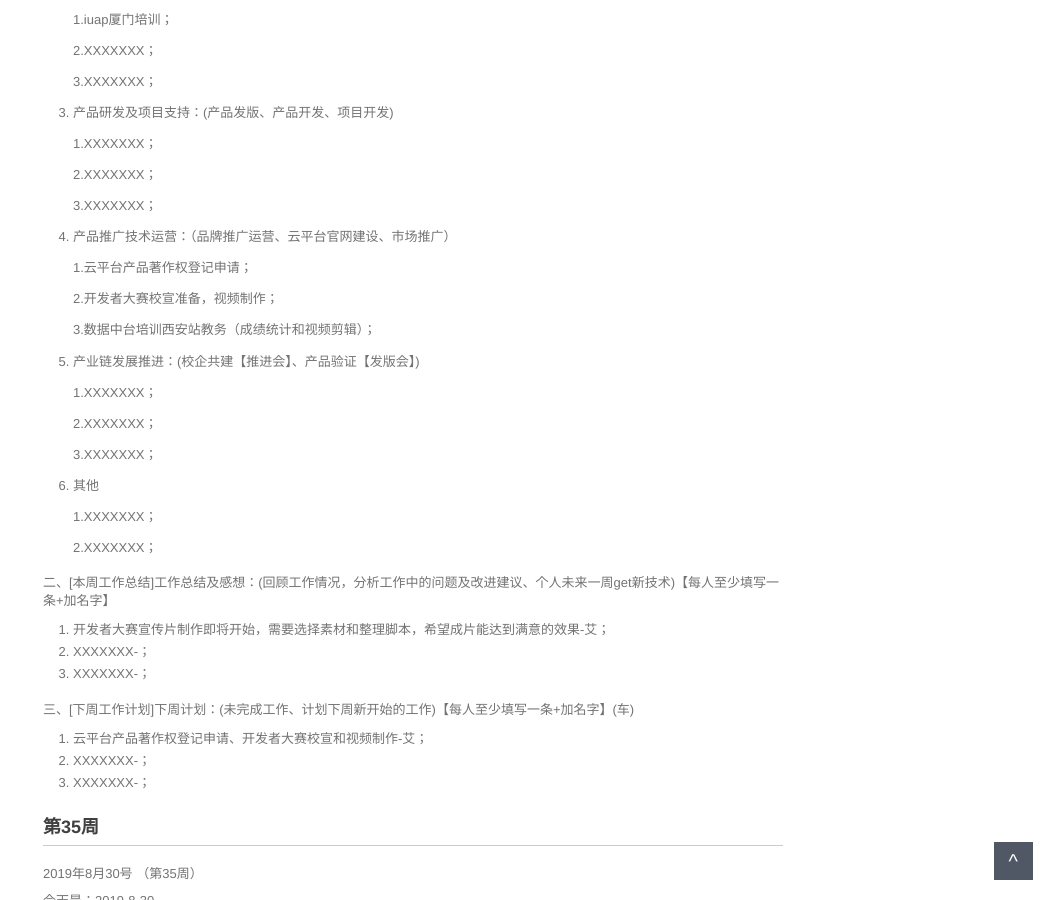
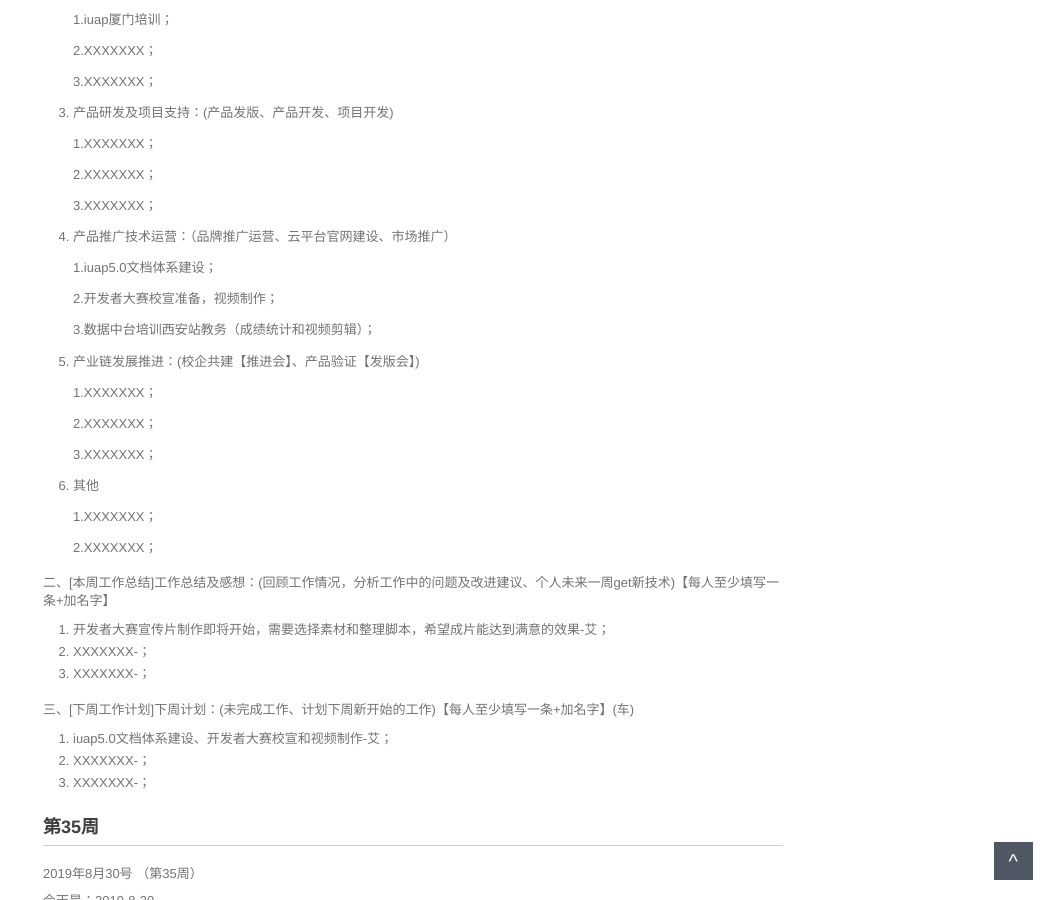
Before and after one commit to walllFlower/blog, a Jekyll site: the page built from _posts/2018-07-17-day_report_cxz.md, in a window 1280 px wide and 900 px high, scrolled down 683 px. Shown: the whole window, without its empty margins (227-1280 px from the left). Built offline with Jekyll 4.4.1, drawn with Linux system fonts in a browser that asks for light colours; comment, search, counter and statistics services are not loaded.

Commit message:
Update 2018-07-17-day_report_cxz.md

```diff
--- a/_posts/2018-07-17-day_report_cxz.md
+++ b/_posts/2018-07-17-day_report_cxz.md
@@ -50,7 +50,7 @@ categories: 技术运营工作周报
 
 4. 产品推广技术运营：（品牌推广运营、云平台官网建设、市场推广）
 
-    1.云平台产品著作权登记申请；
+    1.iuap5.0文档体系建设；
 
     2.开发者大赛校宣准备，视频制作；
 
@@ -79,7 +79,7 @@ categories: 技术运营工作周报
 
 三、[下周工作计划]下周计划：(未完成工作、计划下周新开始的工作)【每人至少填写一条+加名字】(车)
 
-1. 云平台产品著作权登记申请、开发者大赛校宣和视频制作-艾；
+1. iuap5.0文档体系建设、开发者大赛校宣和视频制作-艾；
 2. XXXXXXX-；
 3. XXXXXXX-；
 
```
